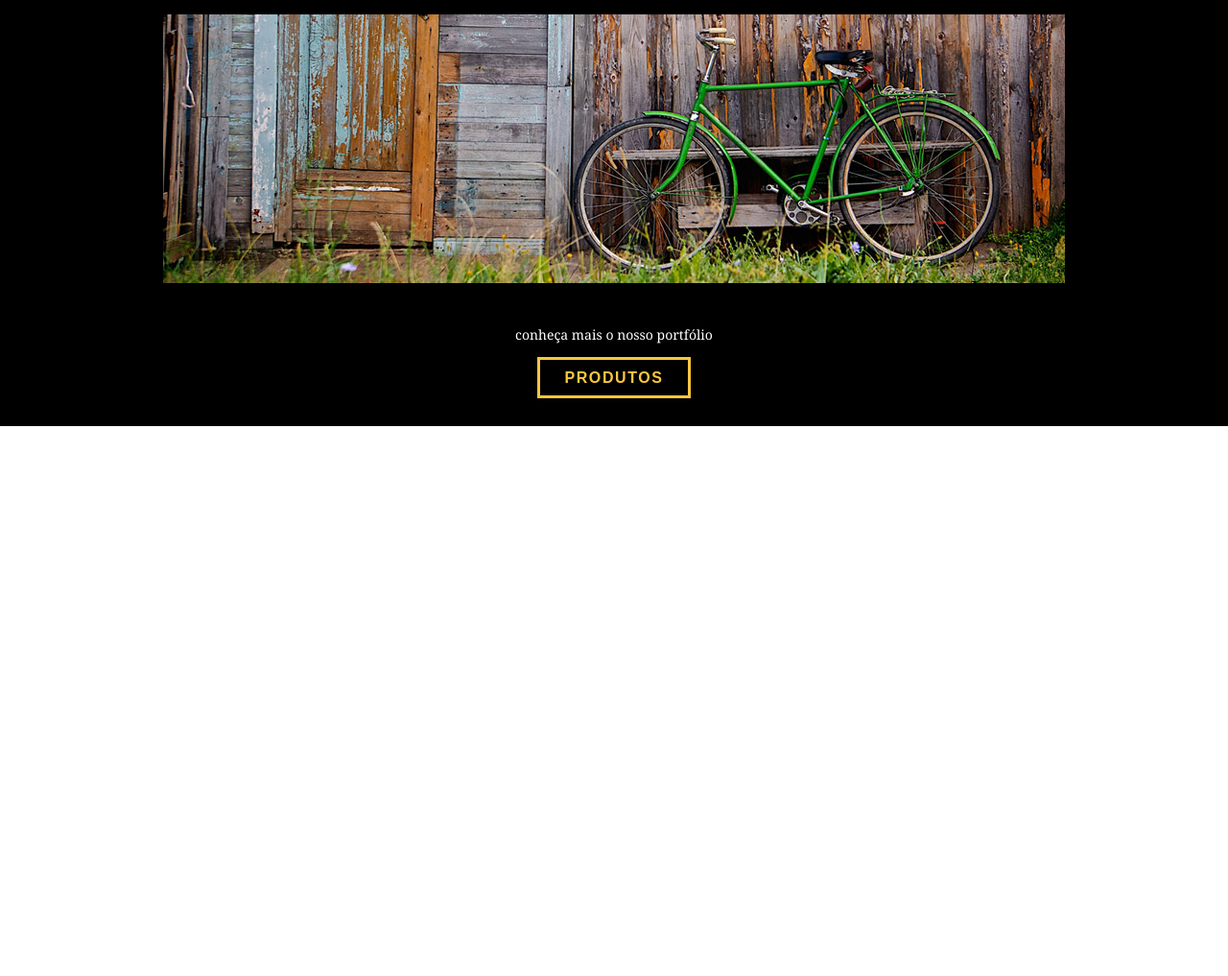
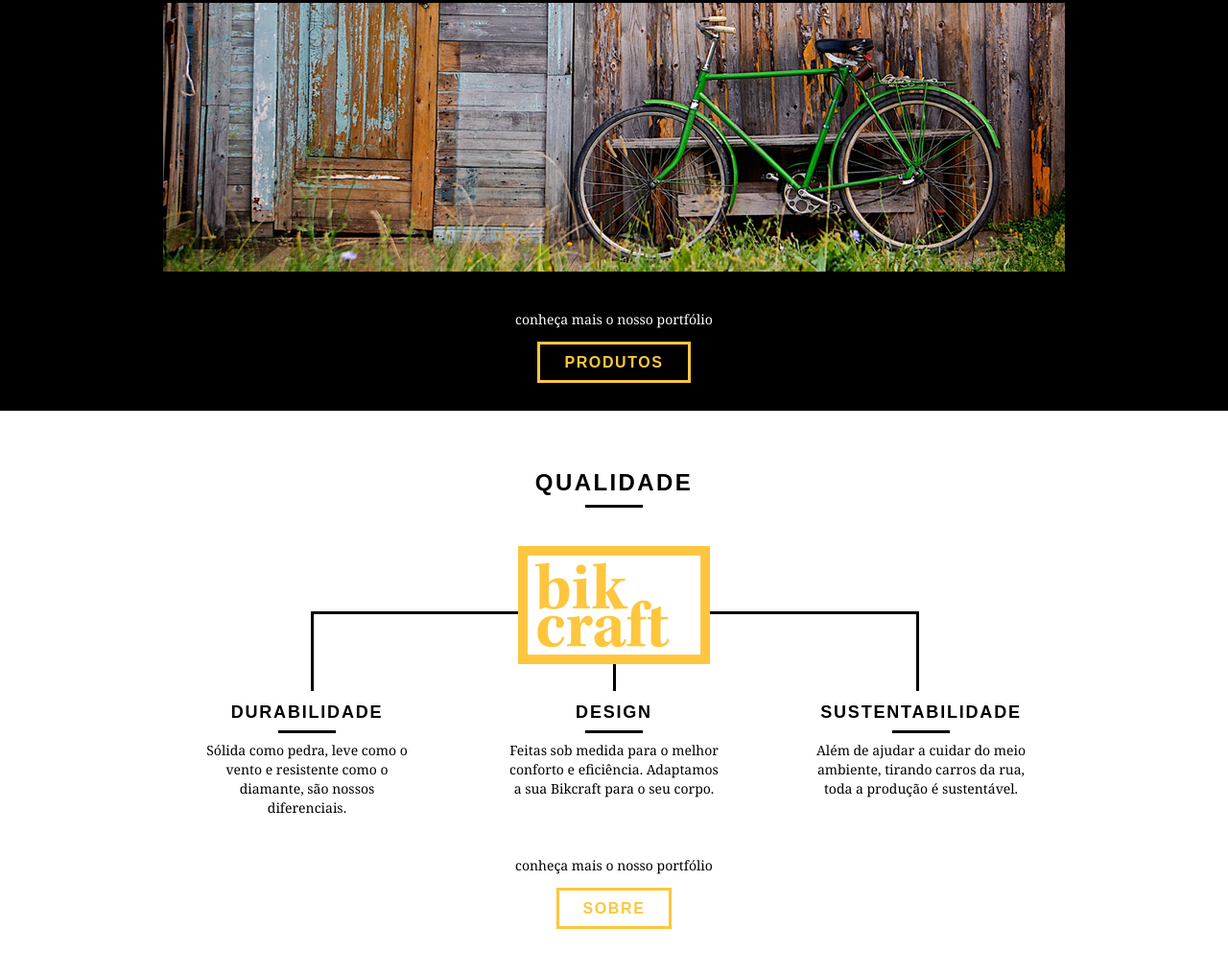
Before and after one commit to VMiguelRuiz/WebDesignerCompleto, a plain HTML site: page index.html in a window 1280 px wide. Shown: the part 1498-2515 px from the top of the page at 96% size. Before the commit the page ends 1942 px from the top, so only its background shows below. Drawn offline with Linux system fonts and the light colour scheme.

Commit message:
Qualidade

```diff
--- a/css/style.css
+++ b/css/style.css
@@ -8,6 +8,10 @@ p {
     font-family: Georgia, "Times New Roman", serif;
     font-size: 14px;
     line-height: 20px;
+}
+
+img {
+    display: block;
 }
 
 .subtitulo {
@@ -95,7 +99,7 @@ p {
 .introducao {
     width: 100%;
     height: 380px;
-    margin-top: 96px;
+    margin-top: 92px;
     background: url("../img/bg.jpg") no-repeat center;
     background-size: cover;
     text-align: center;
@@ -190,24 +194,72 @@ p {
 
 /*Portfolio*/
 
-.portfolio{
+.portfolio {
     width: 100%;
     background: #000;
     padding: 40px 0;
 }
 
-.portfolio .subtitulo{
+.portfolio .subtitulo {
     color: #fec63e;
 }
 
-.portfolio .subtitulo:after{
+.portfolio .subtitulo:after {
     background: #fec63e;
 }
 
-.portfolio li:last-child{
+.portfolio li:last-child {
     margin-top: 20px;
 }
 
-.portfolio .call{
+.portfolio .call {
     color: #fff;
 }
+
+
+/*QUALIDADE*/
+
+.qualidade {
+    padding: 60px 0;
+}
+
+.qualidade:after {
+    width: 634px;
+    height: 83px;
+    display: block;
+    background: url("../img/linhas.png") no-repeat center;
+    position: absolute;
+    top: 209px;
+    right: 162px;
+    z-index: -1;
+}
+
+.qualidade img {
+    margin: 0 auto;
+}
+
+.qualidade_lista{
+    padding-top: 40px;
+}
+.qualidade_lista li {
+    text-align: center;
+    padding: 0 40px;
+}
+
+.qualidade_lista li h3 {
+    font-size: 18px;
+    letter-spacing: .1em;
+    font-weight: bold;
+    color: #000;
+    text-transform: uppercase;
+    text-align: center;
+}
+
+.qualidade_lista li h3:after {
+    content: "";
+    display: block;
+    height: 3px;
+    width: 60px;
+    background: #000;
+    margin: 8px auto;
+}
--- a/index.html
+++ b/index.html
@@ -1,5 +1,6 @@
 <!DOCTYPE html>
 <html lang="pt-br">
+
 <head>
 	<meta charset="utf-8">
 	<title>Bikcraft</title>
@@ -8,6 +9,7 @@
 	<link rel="stylesheet" href="css/grid.css">
 	<link rel="stylesheet" href="css/style.css">
 </head>
+
 <body>
 	<header class="header">
 		<div class="container">
@@ -92,5 +94,35 @@
 			</div>
 		</div>
 	</section>
+	<!-- Fecha Portfolio  -->
+	<section class="container qualidade">
+		<h2 class="subtitulo">Qualidade</h2>
+		<img src="img/bikcraft-qualidade.png" alt="Bikcraft">
+		<ul class="qualidade_lista">
+			<li class="grid-1-3">
+				<h3>Durabilidade</h3>
+				<p>
+					Sólida como pedra, leve como o vento e resistente como o diamante, são nossos diferenciais.
+				</p>
+			</li>
+			<li class="grid-1-3">
+				<h3>Design</h3>
+				<p>
+					Feitas sob medida para o melhor conforto e eficiência. Adaptamos a sua Bikcraft para o seu corpo.
+				</p>
+			</li>
+			<li class="grid-1-3">
+				<h3>Sustentabilidade</h3>
+				<p>
+					Além de ajudar a cuidar do meio ambiente, tirando carros da rua, toda a produção é sustentável.
+				</p>
+			</li>
+		</ul>
+		<div class="call">
+			<p>conheça mais o nosso portfólio</p>
+			<a href="produtos.html" class="btn btn-preto">Sobre</a>
+		</div>
+	</section>
 </body>
+
 </html>
```
